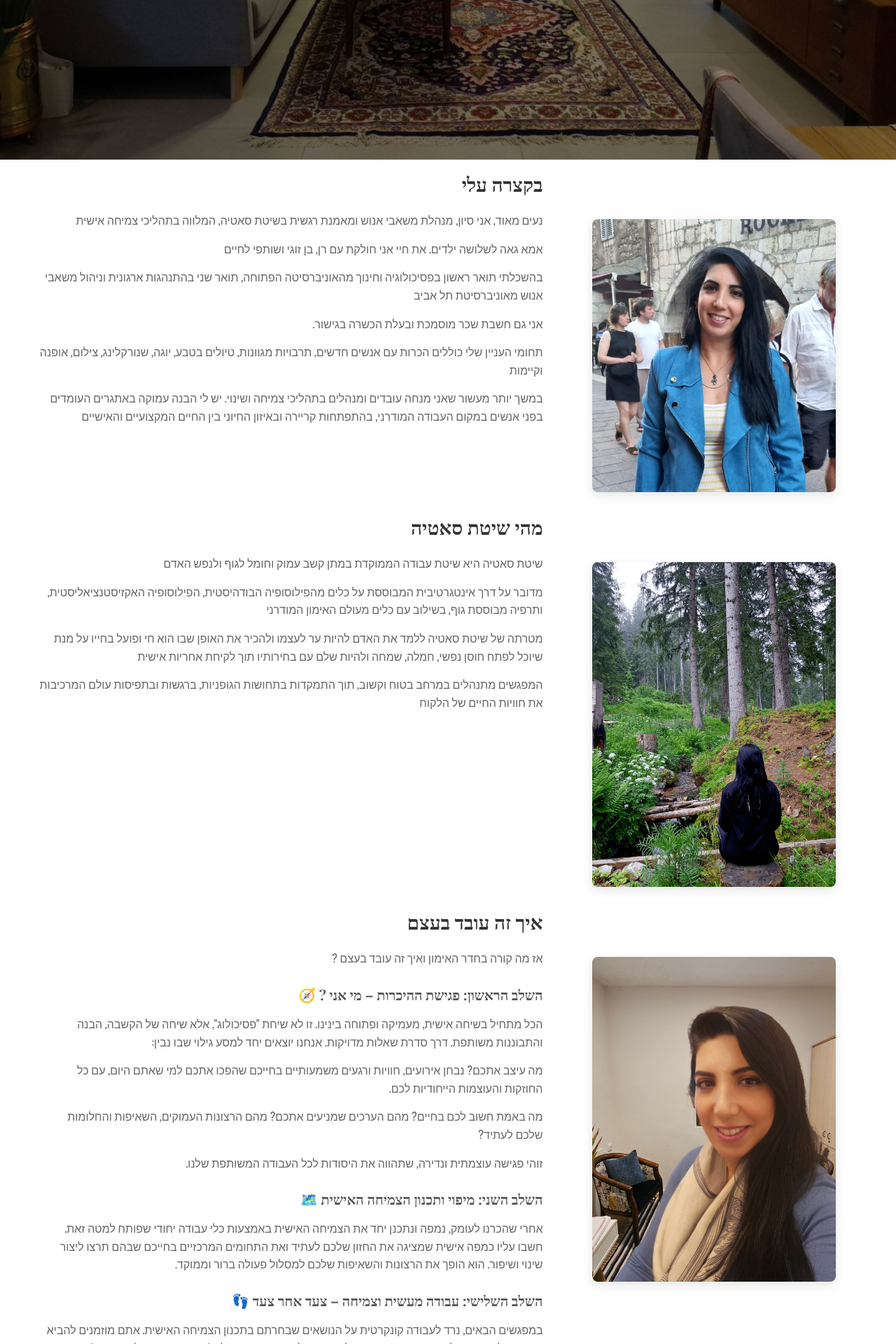
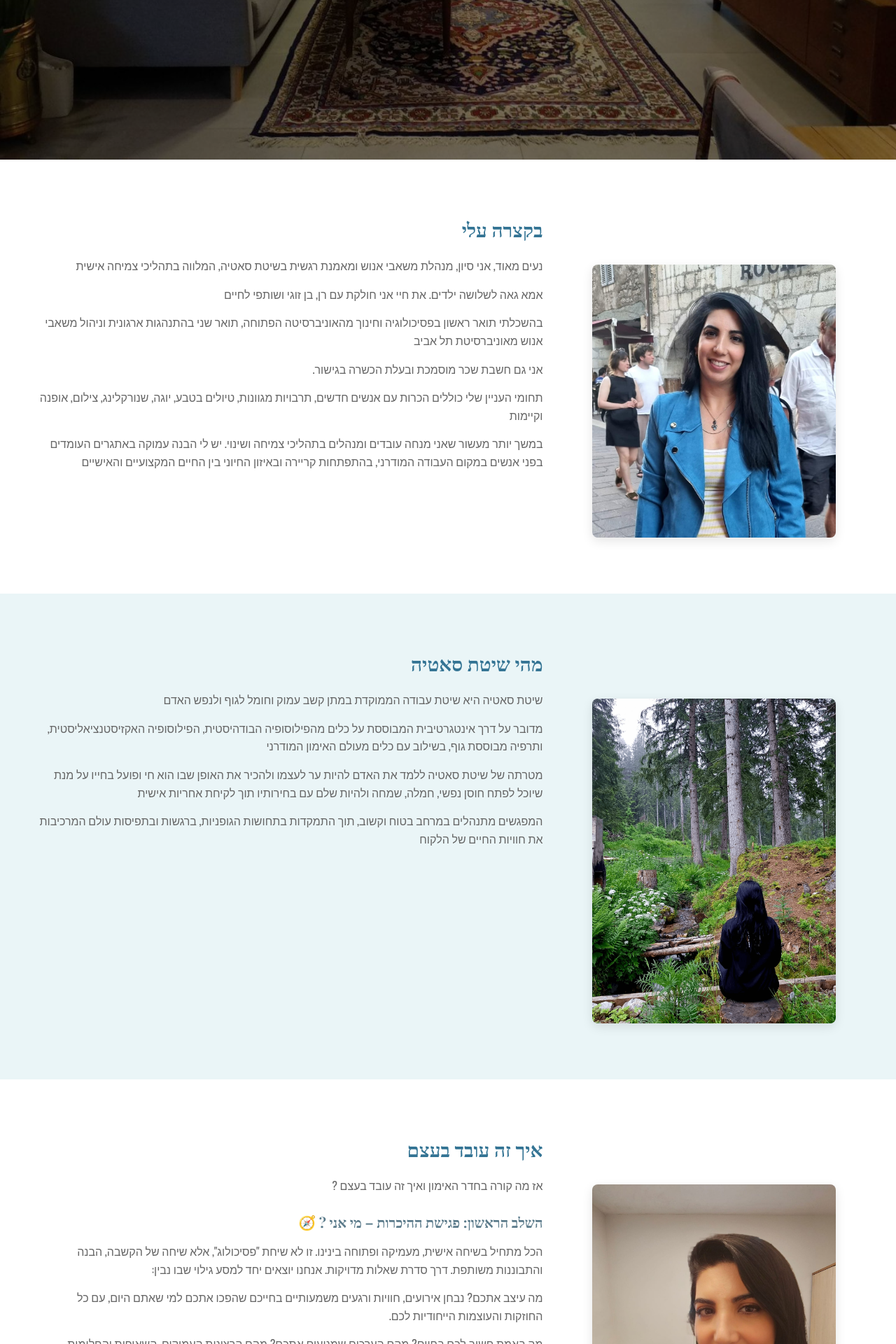
Before and after one commit to berenfeld/sivanaltar, a PHP site: page / in a window 1280 px wide. Shown: the part 632-2552 px from the top of the page at 70% size. Run offline with PHP 8.4, Linux system fonts and the light colour scheme; some libraries are stand-ins or nearby versions.

Commit message:
add sitemap.xml. fix colors in main page

```diff
--- a/css/sections.css
+++ b/css/sections.css
@@ -1,4 +1,25 @@
 /* Content Sections Styles */
+
+/* Alternating section backgrounds */
+.about-section {
+    background-color: var(--background-color);
+    padding: 80px 0;
+}
+
+.method-section {
+    background-color: var(--secondary-color);
+    padding: 80px 0;
+}
+
+.how-it-works-section {
+    background-color: var(--background-color);
+    padding: 80px 0;
+}
+
+.value-section {
+    background-color: var(--secondary-color);
+    padding: 80px 0;
+}
 
 /* Common section layout */
 .about-content,
@@ -48,7 +69,7 @@
 .value-text h3 {
     font-size: 28px;
     margin-bottom: 20px;
-    color: #333;
+    color: var(--primary-color) !important;
 }
 
 .about-text h4,
@@ -58,7 +79,7 @@
     font-size: 20px;
     margin-top: 25px;
     margin-bottom: 15px;
-    color: #555;
+    color: #5a7a8a;
 }
 
 .about-text p,
```
Also changed, not shown: css/gallery.css (+5 -2 lines), sitemap.xml (added, +23 -0 lines).
